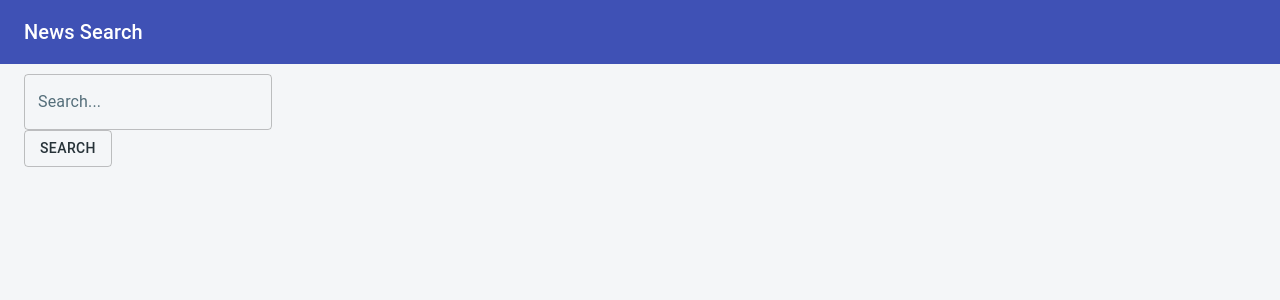
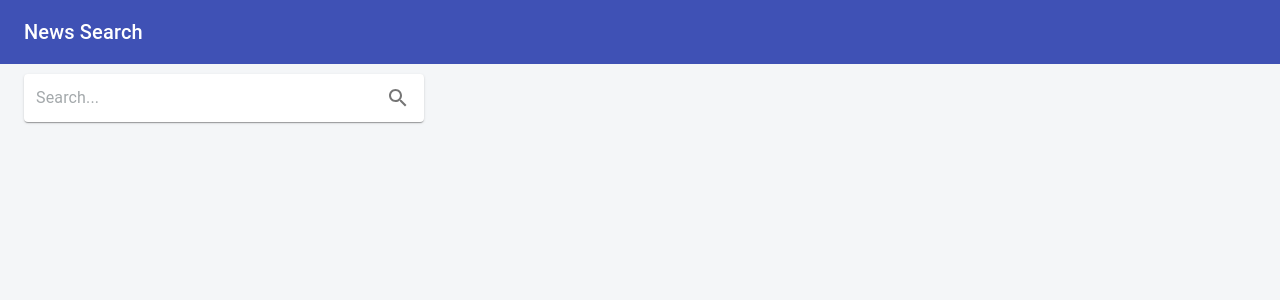
Before and after one commit to wararaki/ml_es_samples, a Next.js app in the folder ui/: page / in a window 1280 px wide. Shown: the top 300 px of the page. Built offline with nearby package versions, Linux system fonts and the light colour scheme.

Commit message:
fix form design

```diff
--- a/ui/package.json
+++ b/ui/package.json
@@ -9,11 +9,11 @@
   },
   "dependencies": {
     "@material-ui/core": "^4.11.0",
+    "@material-ui/icons": "^4.9.1",
     "@material-ui/styles": "^4.10.0",
     "next": "9.5.3",
     "react": "16.13.1",
-    "react-dom": "16.13.1",
-    "styled-components": "^5.2.0"
+    "react-dom": "16.13.1"
   },
   "devDependencies": {
     "babel-plugin-styled-components": "^1.11.1"
--- a/ui/src/components/SearchForm/SearchForm.jsx
+++ b/ui/src/components/SearchForm/SearchForm.jsx
@@ -1,9 +1,31 @@
 import React, { useState } from 'react';
-import Button from '@material-ui/core/Button';
-import TextField from '@material-ui/core/TextField';
+import { makeStyles } from '@material-ui/core/styles';
+import Paper from '@material-ui/core/Paper';
+import InputBase from '@material-ui/core/InputBase';
+import IconButton from '@material-ui/core/IconButton';
+import SearchIcon from '@material-ui/icons/Search';
+
+
+const useStyles = makeStyles((theme) => ({
+  root: {
+    padding: '2px 4px',
+    display: 'flex',
+    alignItems: 'center',
+    width: 400
+  },
+  input: {
+    marginLeft: theme.spacing(1),
+    flex: 1
+  },
+  iconButton: {
+    padding: 10
+  }
+}));
 
 
 const SearchForm = (props) => {
+  const classes = useStyles();
+
   const [query, setQuery] = useState(props.query);
 
   const handleChange = (event) => {
@@ -22,12 +44,17 @@
   };
 
   return (
-    <div>
-      <form onSubmit={ onFormSubmit }>
-        <TextField label="Search..." variant="outlined" value={ query } onChange={ handleChange } />
-      </form>
-      <Button variant="outlined" onClick={ search }>Search</Button>
-    </div>
+    <Paper component="form" className={classes.root} onSubmit={ onFormSubmit }>
+      <InputBase
+        className={ classes.input }
+        placeholder="Search..."
+        value={ query }
+        onChange={ handleChange }
+      />
+      <IconButton type="submit" className={ classes.iconButton } aria-label="search" onClick={ search }>
+        <SearchIcon />
+      </IconButton>
+    </Paper>
   );
 }
 
--- a/ui/src/pages/_document.js
+++ b/ui/src/pages/_document.js
@@ -1,6 +1,5 @@
 import React from 'react';
-import { ServerStyleSheet as StyledComponentSheets } from 'styled-components';
-import { ServerStyleSheets as MaterialUiServerStyleSheets } from '@material-ui/styles';
+import { ServerStyleSheets } from '@material-ui/styles';
 import NextDocument, { Html, Head, Main, NextScript } from 'next/document';
 
 import theme from '../theme';
@@ -24,13 +23,11 @@
 
 
 MyDocument.getInitialProps = async (ctx) => {
-  const styledComponentSheets = new StyledComponentSheets();
-  const materialUiSheets = new MaterialUiServerStyleSheets();
+  const sheets = new ServerStyleSheets();
   const originalRenderPage = ctx.renderPage;
 
-  try {
   ctx.renderPage = () => originalRenderPage({
-      enhanceApp: (App) => (props) => styledComponentSheets.collectStyles(materialUiSheets.collect(<App { ...props } />))
+    enhanceApp: (App) => (props) => sheets.collect(<App { ...props } />)
   });
 
   const initialProps = await NextDocument.getInitialProps(ctx);
@@ -38,11 +35,7 @@
     ...initialProps,
     styles: [
       ...React.Children.toArray(initialProps.styles),
-        materialUiSheets.getStyleElement(),
-        styledComponentSheets.getStyleElement()
+      sheets.getStyleElement()
     ]
   };
-  } finally {
-      styledComponentSheets.seal();
-  }
 };
```
Also changed, not shown: 1 other file (tests, documents, lock files or other folders). Lines whose indentation alone changed are shown as unchanged.
